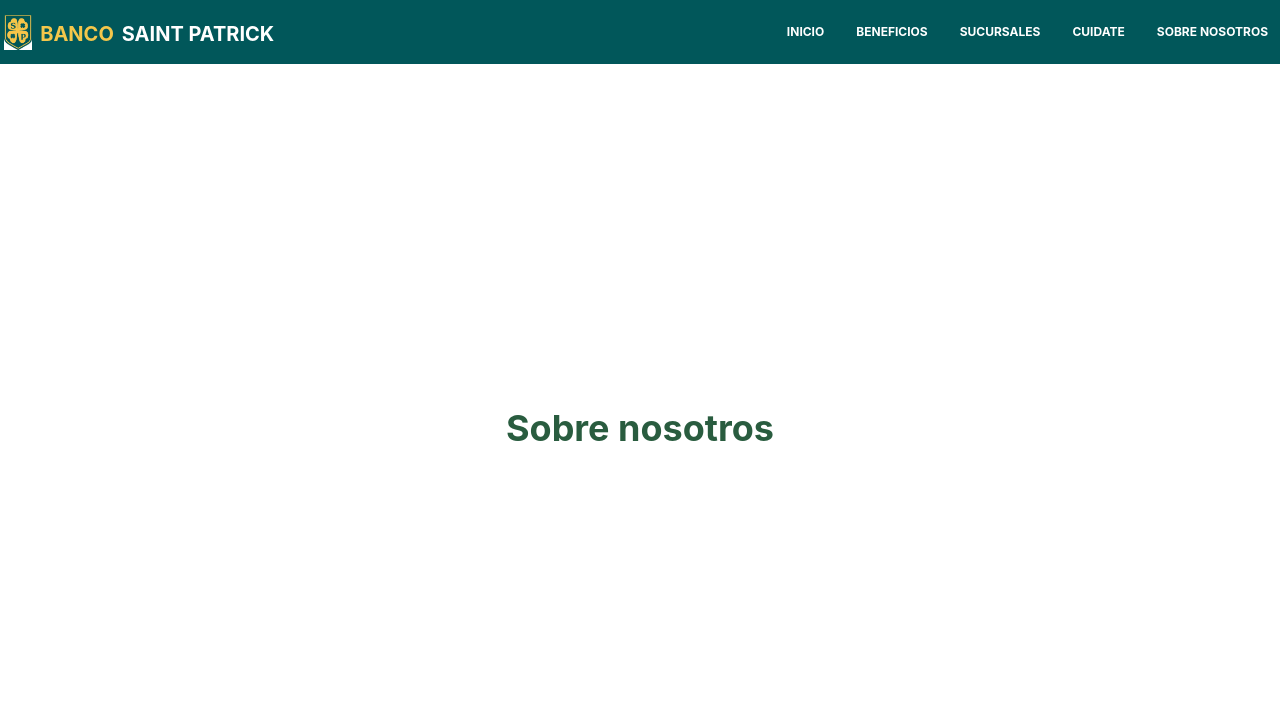
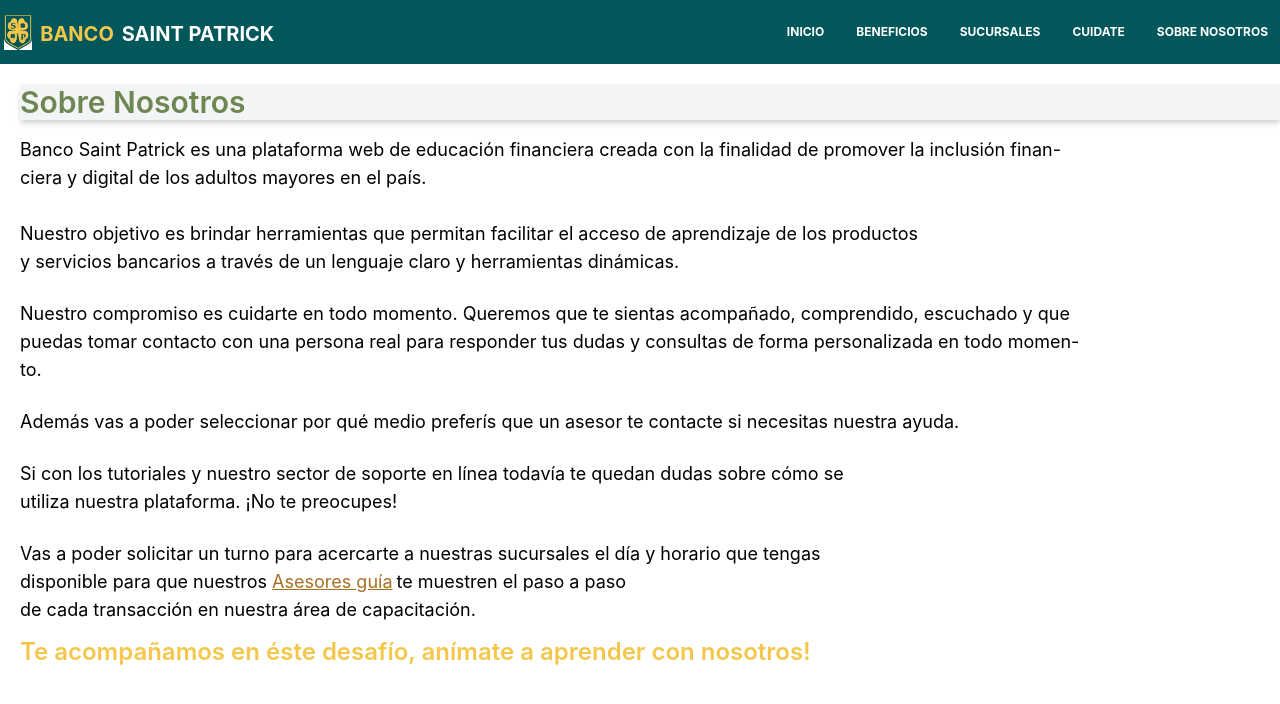
Before and after one commit to bank-saint-patrick/saint-patrick-bank-frontend, a React (Create React App) app: page /sobre-nosotros in a window 1280 px wide. Shown: the top 704 px of the page. Built offline with nearby package versions, Linux system fonts and the light colour scheme.

Commit message:
página Sobre Nosotros realizada

```diff
--- a/src/components/website/AboutUs/index.jsx
+++ b/src/components/website/AboutUs/index.jsx
@@ -1,14 +1,41 @@
 import React from 'react';
+import { Link } from 'react-router-dom';
 import Navbar from '../../Navbar';
 
 export default function AboutUs() {
   return (
     <div className="wrapper flex-column h-screen">
       <Navbar />
-      <div className="bg-lime-100 full-height-conditional grid grid-cols-1">
-        <div className="bg-white flex flex-col justify-center px-10">
-          <span className="text-plantation text-4xl text-center font-bold mb-2">Sobre nosotros</span>
+      <div className="container mx-auto mt-5 full-height-conditional w-auto">
+        <div className='grid grid-cols-1 text-left xsm:ml-7 lg:ml-5'>
+          <h4 className='bg-gray-100 shadow-md shadow-zinc-300 text-3xl text-dingley font-semibold'>Sobre Nosotros</h4>
+          <p className='text-lg my-4'>
+            Banco Saint Patrick es una plataforma web de educación financiera creada con la finalidad de promover la inclusión finan-<br></br>ciera
+            y digital de los adultos mayores en el país.
+          </p>
+          <p className='text-lg my-3'>
+            Nuestro objetivo es brindar herramientas que permitan facilitar el acceso de aprendizaje de los productos<br></br>
+            y servicios bancarios a través de un lenguaje claro y herramientas dinámicas.
+          </p>
+          <p  className='text-lg my-3'>
+            Nuestro compromiso es cuidarte en todo momento. Queremos que te sientas acompañado, comprendido, escuchado y que<br></br>
+            puedas tomar contacto con una persona real para responder tus dudas y consultas de forma personalizada en todo momen-<br></br>to.
+          </p>
+          <p className='text-lg my-3'>
+            Además vas a poder seleccionar por qué medio preferís que un asesor te contacte si necesitas nuestra ayuda.
+          </p>
+          <p className='text-lg my-3'>
+            Si con los tutoriales y nuestro sector de soporte en línea todavía te quedan dudas sobre cómo se<br></br>
+            utiliza nuestra plataforma. ¡No te preocupes!
+          </p>
+          <p className='text-lg my-3'>
+            Vas a poder solicitar un turno para acercarte a nuestras sucursales el día y horario que tengas<br></br>
+            disponible para que nuestros <Link to='/#'><span className='underline text-desert hover:text-orange-600 mr-1'>Asesores guía</span></Link>
+            te muestren el paso a paso<br></br>
+            de cada transacción en nuestra área de capacitación.
+          </p>
         </div>
+        <span className='text-2xl text-cream-can font-semibold  xsm:ml-7 lg:ml-5'>Te acompañamos en éste desafío, anímate a aprender con nosotros!</span>
       </div>
     </div>
   );
--- a/src/components/website/Home/index.jsx
+++ b/src/components/website/Home/index.jsx
@@ -9,17 +9,16 @@ export default function Home() {
       <Navbar />
       <div className="full-height-conditional grid grid-cols-1 my-3 bg-adult bg-no-repeat" id='adultBg'>
         <section className="container flex flex-col mx-auto items-center">
-          <div className='w-full text-center ml-2 mb-3' id>
+          <div className='w-full text-center ml-2 mb-1'>
             <h2 className='text-3xl text-dingley mb-3 pl-3 ml-20'>INICIO BANCARIO</h2>
             <hr className='invisible sm:visible md:visible lg:visible xl:visible'></hr>
             <div className='container grid grid-cols-4 bg-no-repeat'>
-              <p className='col-span-3 ml-80 mt-14 w-auto py-20 text-lg font-bold' id='paragraph1'>
+              <p className='col-span-3 ml-80 mt-10 w-auto py-20 text-lg font-bold' id='paragraph1'>
                 Aprende a usar el sistema de banca en línea desde
                 una<br></br>computadora, tablet o celular. ¡Si tienes más dudas<br></br>ponte en contacto con nosotros!
                 <img src="https://img.icons8.com/external-royyan-wijaya-detailed-outline-royyan-wijaya/48/000000/external-arrow-arrow-line-royyan-wijaya-detailed-outline-royyan-wijaya-6.png" alt='arrow not found' className='mt-5 ml-44 pl-80  hover:translate-y-3.5 ease-out duration-75'/>
               </p>
             </div>
-
           </div>
 
           <div className="flex flex-row bg-cream-can mb-5 p-4 h-96 shadow-md shadow-slate-600 w-full h-9/11 sm:w-9/11 md:w-3/4 lg:w-5/6 lg:h-80 xl:w-2/3 xl:h-80 2xl:w-1/2 2xl:h-80 2xl:mb-12">
@@ -34,7 +33,7 @@ export default function Home() {
                 ¿Quieres que te acompañemos en tu<br></br>primer experiencia?
               </p>
               <button className='bg-plantation rounded-lg px-5 py-1 shadow-sm shadow-zinc-500 text-xl font-semibold hover:bg-green-900 hover:ring-1 ring-dingley text-white my-7 lg:px-4 lg:py-1'>
-                SI DESEO ASESORAMIENTO
+                SÍ, DESEO ASESORAMIENTO
               </button>
             </div>
           </div>
```
